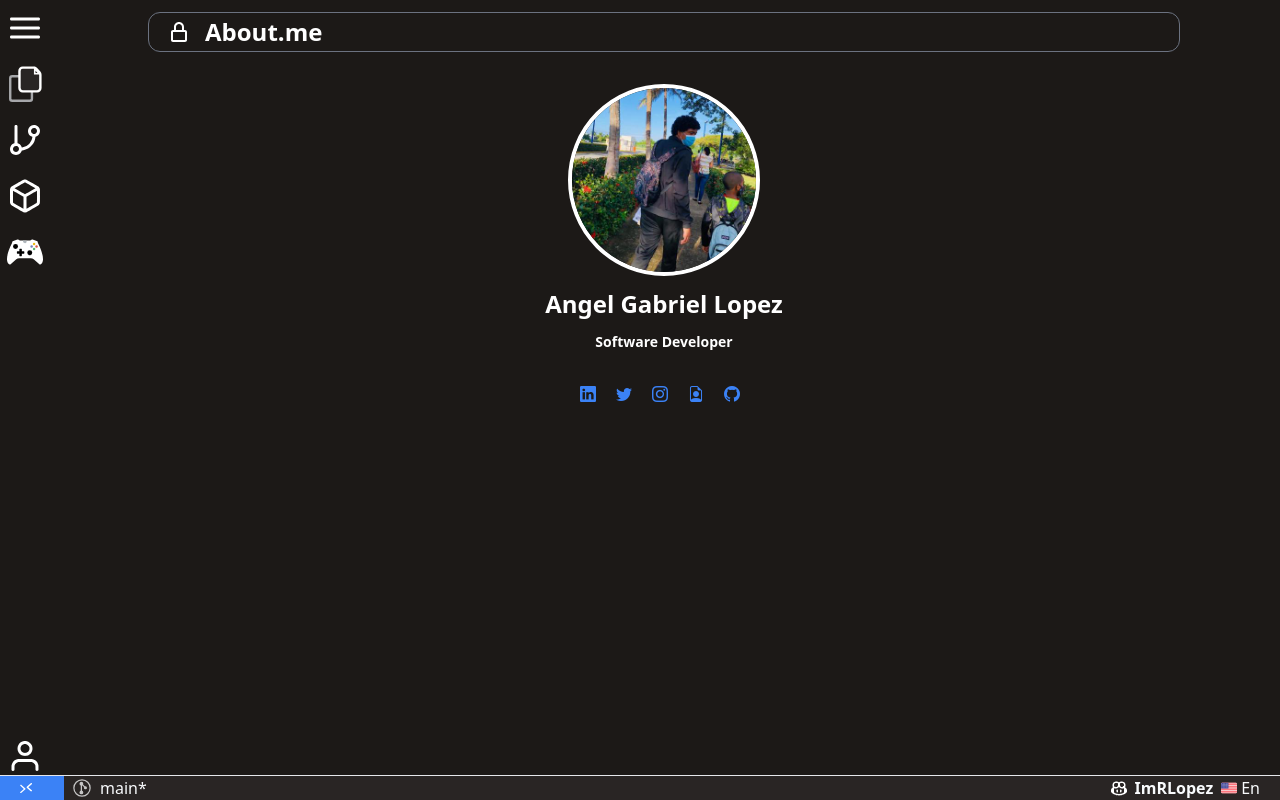
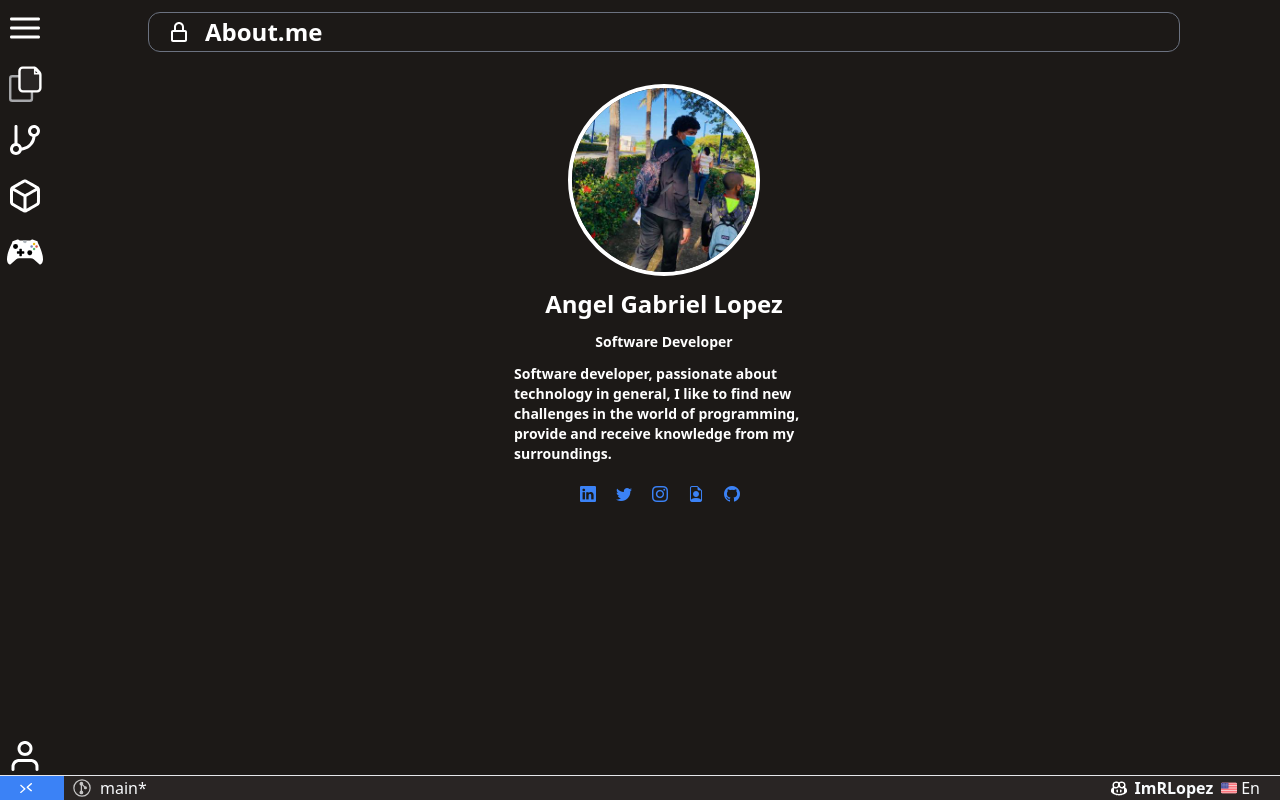
Before and after one commit to ImRLopezAG/old-portfolio, a React (Vite) app: page / in a window 1280 px wide. Built offline with nearby package versions, Linux system fonts and the light colour scheme.

Commit message:
Fix Profile

```diff
--- a/src/components/container/Profile.tsx
+++ b/src/components/container/Profile.tsx
@@ -5,7 +5,7 @@ export const Profile = (): JSX.Element => {
     <div className='container flex-col items-center'>
       <section className='section'>
         <AboutMe />
-        <DevProfile refer='' />
+        <DevProfile />
       </section>
     </div>
   )
--- a/src/components/container/base/DevProfile.tsx
+++ b/src/components/container/base/DevProfile.tsx
@@ -2,7 +2,7 @@ import { useTranslation } from 'react-i18next'
 import { Social } from './utils'
 
 interface DevProfileProps {
-  refer: string
+  refer?: string
 }
 
 export const DevProfile = ({ refer }: DevProfileProps): JSX.Element => {
```
